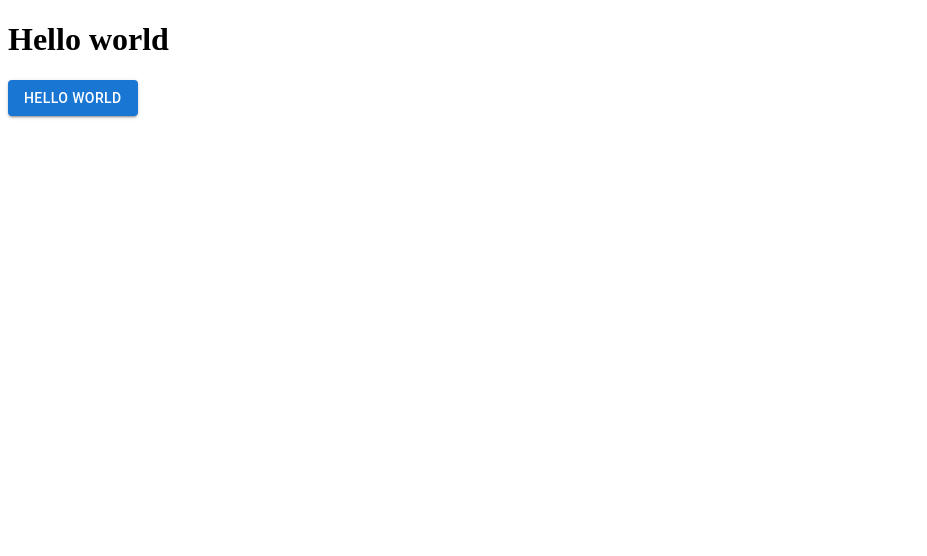
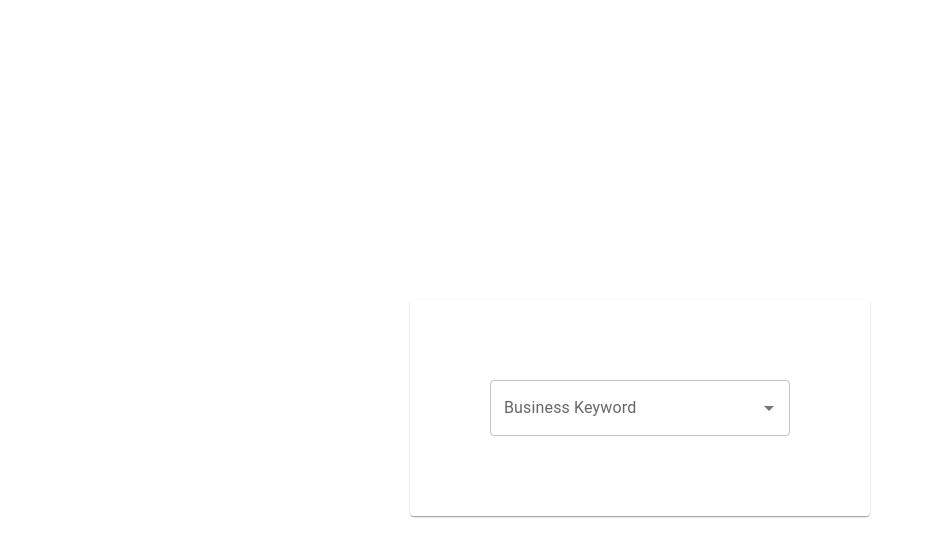
Before and after one commit to jmelo-435/react_OpenAI_brand_generator, a React (Create React App) app in the folder brand-generator-frontend/: page / in a window 1280 px wide. Shown: the top 556 px of the page, without its empty margins (0-927 px from the left). Built offline with nearby package versions, Linux system fonts and the light colour scheme.

Commit message:
Implements main form basic layout
Signed-off-by: Jeferson Melo <jeferosnmedeiros000@gmail.com>

```diff
--- a/brand-generator-frontend/src/App.jsx
+++ b/brand-generator-frontend/src/App.jsx
@@ -1,13 +1,57 @@
 import Button from "@mui/material/Button";
+import Paper from '@mui/material/Paper';
+import TextField from '@mui/material/TextField';
+import Autocomplete from '@mui/material/Autocomplete';
+import Grid from '@mui/material/Grid';
+
 
 function App() {
+  const businessKeywords = [{ label: "Technology", id: "1" }, { label: "Legal", id: "2" }, { label: "Finance", id: "3" }, { label: "Human Resources", id: "4" }, { label: "Marketing", id: "5" }, { label: "Sales", id: "6" }, { label: "Information Technology", id: "7" }, { label: "Design", id: "8" }, { label: "Manufacturing", id: "9" }, { label: "Logistics", id: "10" }, { label: "Strategy", id: "11" }, { label: "Innovation", id: "12" }, { label: "Accounting", id: "13" }, { label: "Research and Development", id: "14" }, { label: "Product Management", id: "15" }, { label: "Public Relations", id: "16" }, { label: "Retail", id: "17" }, { label: "Project Management", id: "18" }, { label: "Customer Service", id: "19" }, { label: "Operations", id: "20" }, { label: "Quality Assurance", id: "21" }, { label: "Business Development", id: "22" }, { label: "Supply Chain Management", id: "23" }, { label: "Training", id: "24" }, { label: "Data Analysis", id: "25" }, { label: "Social Media", id: "26" }, { label: "Recruiting", id: "27" }, { label: "Risk Management", id: "28" }, { label: "Business Analytics", id: "29" }, { label: "Security", id: "30" },
+  { label: "Analytics", id: "31" }, { label: "Leadership", id: "32" }, { label: "Business Intelligence", id: "33" },
+  { label: "Data Science", id: "34" }, { label: "AI & Machine Learning", id: "35" }, { label: "Contracts", id: "36" },
+  { label: "Litigation", id: "37" }, { label: "Regulatory", id: "38" }, { label: "Corporate Law", id: "39" },
+  { label: "Accounting", id: "40" }, { label: "Investment Banking", id: "41" }, { label: "Risk Management", id: "42" },
+  { label: "Insurance", id: "43" }, { label: "Recruitment", id: "44" }, { label: "Compensation & Benefits", id: "45" },
+  { label: "Employee Relations", id: "46" }, { label: "Organizational Development", id: "47" }, { label: "Advertising", id: "48" },
+  { label: "Public Relations", id: "49" }, { label: "Brand Management", id: "50" },
+  { label: "Digital Marketing", id: "51" }, { label: "Business Development", id: "52" }, { label: "Lead Generation", id: "53" },
+  { label: "Account Management", id: "54" }, { label: "Customer Service", id: "55" }, { label: "Network Administration", id: "56" },
+  { label: "System Administration", id: "57" }, { label: "Software Development", id: "58" }, { label: "Database Administration", id: "59" },
+  { label: "Graphic Design", id: "60" }, { label: "Interior Design", id: "61" }, { label: "Industrial Design", id: "62" }, { label: "Web Design", id: "63" },
+  { label: "Process Engineering", id: "64" }, { label: "Quality Assurance", id: "65" }, { label: "Supply Chain Management", id: "66" }, { label: "Product Design", id: "67" },
+  { label: "Shipping & Receiving", id: "68" }, { label: "Inventory Management", id: "69" }, { label: "Transportation", id: "70" }, { label: "Warehousing", id: "71" },
+  { label: "Business Planning", id: "72" }, { label: "Market Analysis", id: "73" }, { label: "Financial Planning", id: "74" },
+  { label: "Competitive Analysis", id: "75" }, { label: "Product Development", id: "76" }, { label: "Process Improvement", id: "77" },
+  { label: "Research & Development", id: "78" }, { label: "Idea Generation", id: "79" }, { label: "Bookkeeping", id: "80" },
+  { label: "Financial Analysis", id: "81" }, { label: "Auditing", id: "82" }, { label: "Taxation", id: "83" }, { label: "Experimental Design", id: "84" },
+  { label: "Data Analysis", id: "85" }, { label: "Scientific Writing", id: "86" }, { label: "Laboratory Techniques", id: "87" }, { label: "Product Design", id: "88" },
+  { label: "Product Testing", id: "89" }, { label: "Product Marketing", id: "90" }, { label: "Product Support", id: "91" }, { label: "Media Relations", id: "92" },
+  { label: "Crisis Management", id: "93" }, { label: "Event Planning", id: "94" }, { label: "Social Media", id: "95" },
+  { label: "Merchandising", id: "96" }, { label: "Customer Service", id: "97" }, { label: "Store Operations", id: "98" }, { label: "Visual Merchandising", id: "99" },
+  { label: "Cyber Security", id: "100" }]
   return (
-    <div className="App">
-      <header className="App-header">
-        <h1>Hello world</h1>
-      </header>
-        <Button variant="contained">Hello World</Button>
-    </div>
+    <Grid
+      container
+      spacing={0}
+      direction="column"
+      alignItems="center"
+      justifyContent="center"
+      style={{ minHeight: '100vh' }}
+    >
+      <Grid item xs={3}>
+        <Paper
+          sx={{ width: 'fit-content', margin: 5, padding: 5 }}
+        >
+          <Autocomplete
+            disablePortal
+            id="bussines-type"
+            options={businessKeywords}
+            sx={{ width: 300, margin: 5 }}
+            renderInput={(params) => <TextField {...params} label="Business Keyword" />} />
+        </Paper>
+      </Grid>
+
+    </Grid>
   );
 }
 
```
